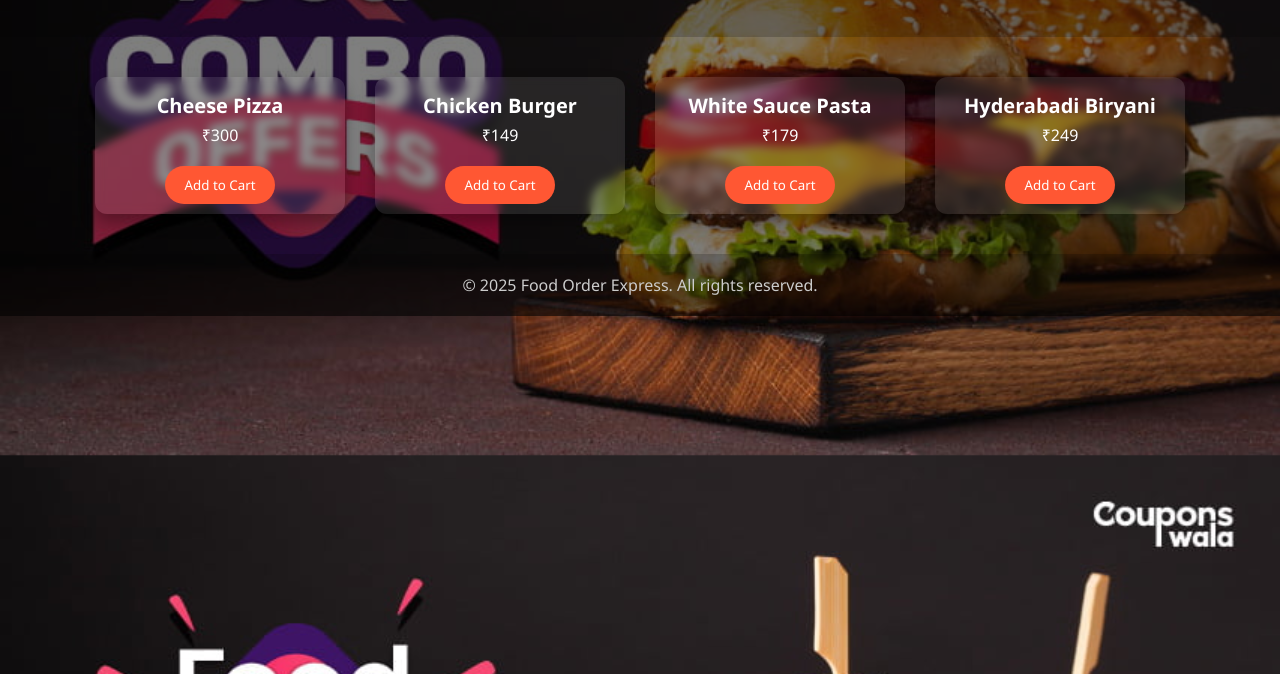
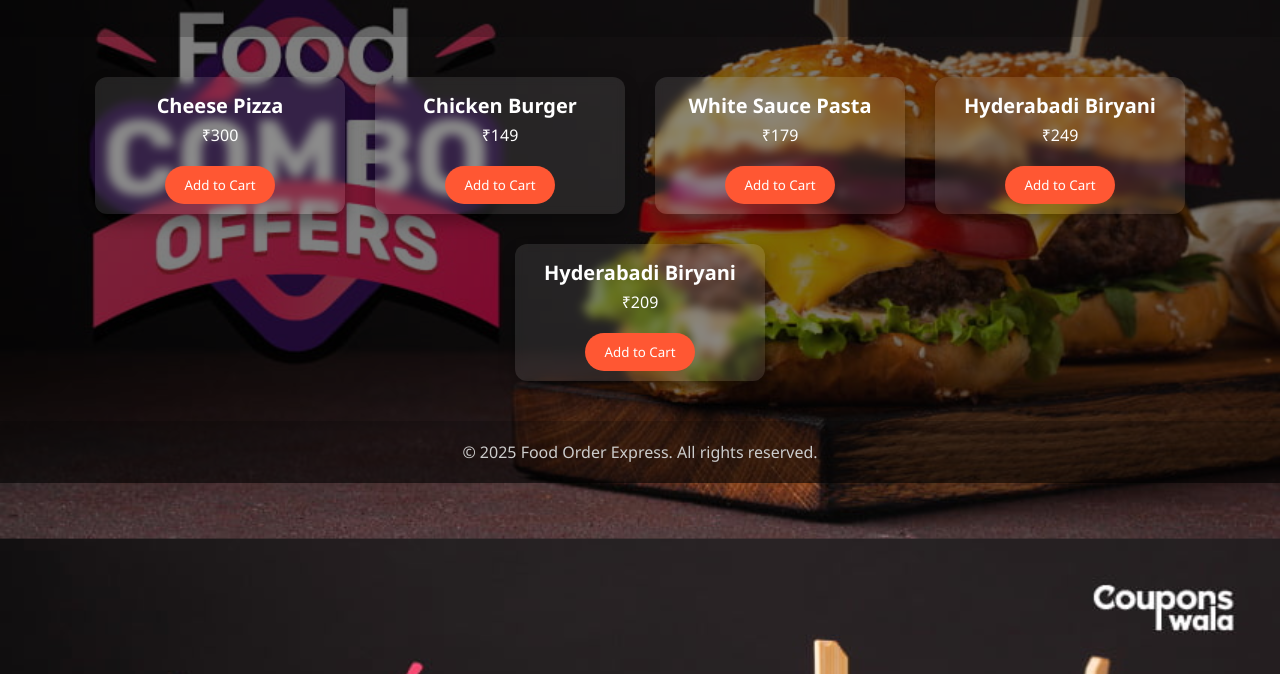
Before and after one commit to mohan065/project1, a plain HTML site: page index.html in a window 1280 px wide. Shown: the part 126-800 px from the top of the page. Drawn offline with Linux system fonts and the light colour scheme.

Commit message:
first commit

```diff
--- a/index.html
+++ b/index.html
@@ -36,6 +36,11 @@
       <p>₹249</p>
       <button>Add to Cart</button>
     </div>
+    <div class="food-card">
+      <h3>Hyderabadi Biryani</h3>
+      <p>₹209</p>
+      <button>Add to Cart</button>
+    </div>
   </section>
 
   <footer>
```
